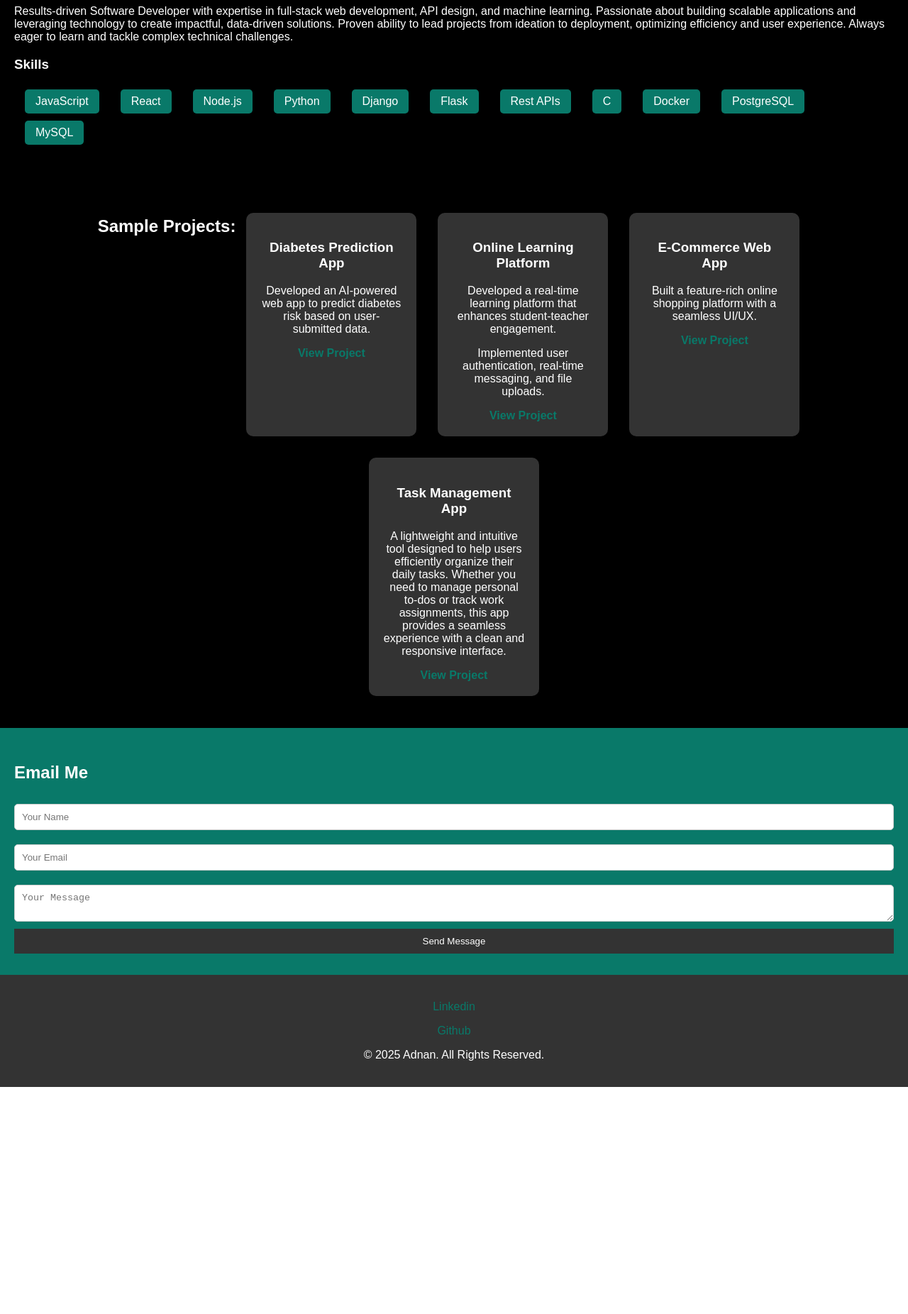
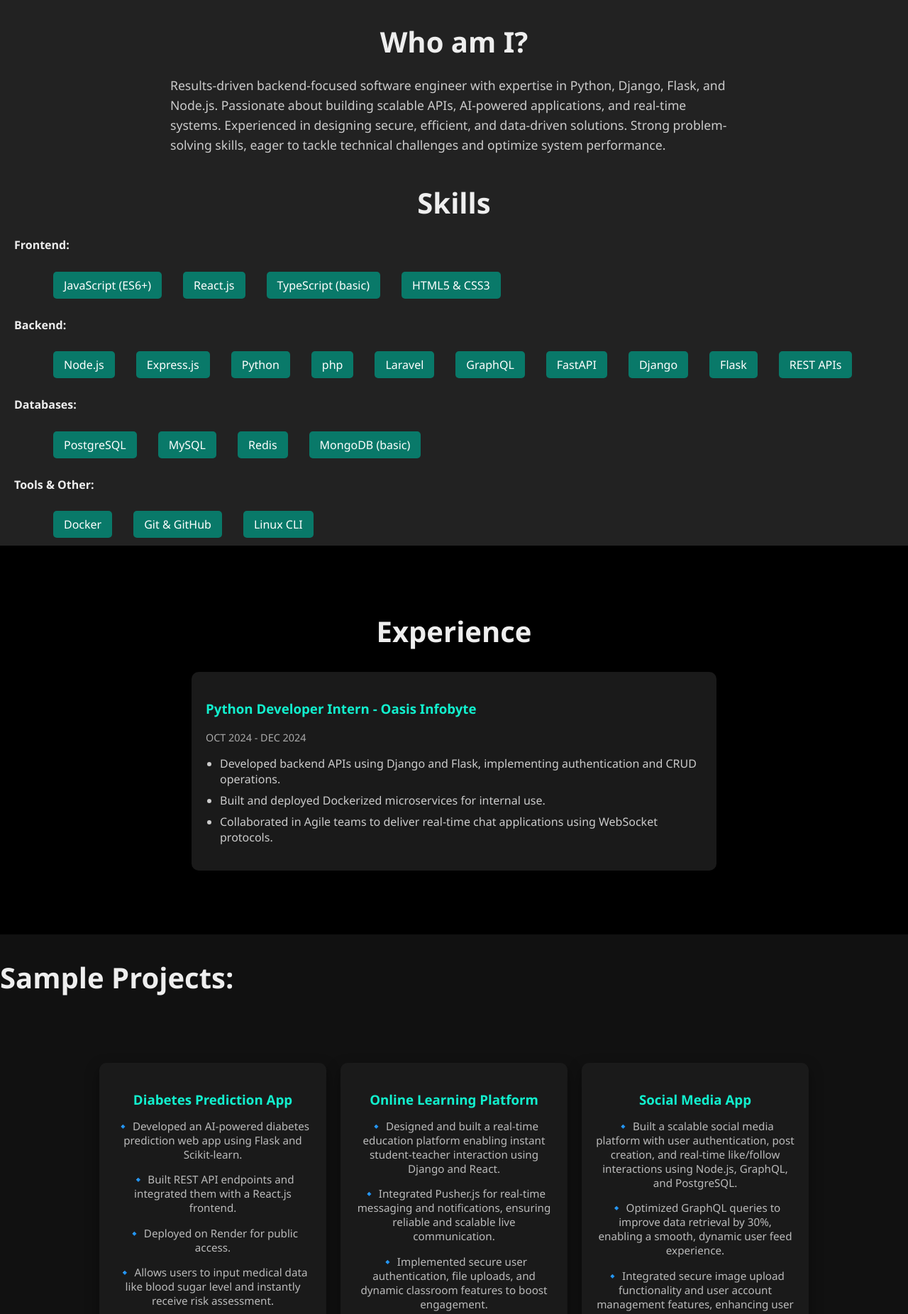
Before and after one commit to Adnangad/portfolio, a React (Vite) app: page / in a window 1280 px wide. Shown: the part 640-2492 px from the top of the page at 71% size. Before the commit the page ends 2172 px from the top, so only its background shows below. Built offline with nearby package versions, Linux system fonts and the light colour scheme.

Commit message:
improved it

```diff
--- a/src/App.css
+++ b/src/App.css
@@ -1,72 +1,91 @@
-/* General Styles */
-body, html {
+/* Reset and General Styles */
+body,
+html {
   margin: 0;
   padding: 0;
-  font-family: Arial, sans-serif;
+  font-family: 'Segoe UI', Tahoma, Geneva, Verdana, sans-serif;
+  scroll-behavior: smooth;
+  background-color: #111;
+  color: #eee;
 }
 
-.app {
-  display: flex;
-  flex-direction: column;
-}
-
-section {
-  padding: 30px 20px;
-  background: #333;
-}
-
-h1, h2, h3 {
-  color: white;
+#mywork {
+  color: black;
 }
 
 a {
   text-decoration: none;
-  color: #097969;
-}
-a:hover {
-  color: black;
+  color: #12f0ce;
+  transition: 0.3s;
 }
 
+a:hover {
+  color: #0ae5b4;
+}
+
+section {
+  padding: 60px 20px;
+}
 
 /* Hero Section */
 .hero {
   text-align: center;
-  background: #333;
-  color: #097969;
-  padding: 30px 20px;
+  padding: 80px 20px;
+  background: #1a1a1a;
+}
+
+.hero img#pf {
+  width: 180px;
+  height: 180px;
+  border-radius: 50%;
+  object-fit: cover;
+  margin-bottom: 20px;
+  border: 3px solid #12f0ce;
 }
 
 .hero h1 {
-  font-size: 40px;
-  color: white;
+  font-size: 2.8rem;
+  margin-bottom: 10px;
 }
 
 .hero p {
-  font-size: 18px;
-}
-#pf {
-  width: 300px;
-  height: auto;
-  border-radius: 50%;
-  object-fit: cover;
+  font-size: 1.2rem;
+  color: #ccc;
+  margin-bottom: 20px;
 }
 
 .cta-btn {
-  background-color: #12f0ce;;
-  color: black;
-  padding: 10px 20px;
+  background-color: #12f0ce;
+  color: #000;
+  padding: 12px 24px;
+  font-size: 1rem;
   border: none;
+  border-radius: 8px;
   cursor: pointer;
+  transition: 0.3s;
 }
 
 .cta-btn:hover {
-  background-color: gray;
+  background-color: #0ae5b4;
 }
 
 /* About Section */
 .about {
-  background-color: black;
-  color: white;
+  background-color: #222;
+}
+
+.about h2,
+.about h3 {
+  text-align: center;
+  margin-bottom: 20px;
+}
+
+.about p {
+  max-width: 800px;
+  margin: 0 auto 40px;
+  font-size: 1.1rem;
+  line-height: 1.6;
+  color: #ccc;
 }
 
 .skills-list {
@@ -82,65 +101,174 @@ a:hover {
   color: white;
   border-radius: 5px;
 }
-#proj {
-  color: white;
-  float: left;
-}
+
 /* Projects Section */
 .projects {
-  background-color: black;
-  color: white;
   display: flex;
   flex-wrap: wrap;
   justify-content: center;
+  gap: 20px;
+  background-color: #111;
 }
 
 .project-card {
-  width: 200px;
-  background-color: #333;
-  margin: 15px;
+  width: 280px;
+  background-color: #1a1a1a;
   padding: 20px;
   border-radius: 10px;
+  box-shadow: 0 8px 20px rgba(0, 0, 0, 0.4);
   text-align: center;
-  box-shadow: 0 4px 8px rgba(0, 0, 0, 0.1);
   transition: transform 0.3s;
 }
 
-.project-card a {
-  font-weight: bold;
+.project-card:hover {
+  transform: translateY(-5px);
 }
 
-#contact {
-  background-color: #097969;
+.project-card h3 {
+  color: #12f0ce;
+  margin-bottom: 10px;
 }
+
+.project-card p {
+  font-size: 0.95rem;
+  margin-bottom: 10px;
+  color: #bbb;
+}
+
+.project-link {
+  display: inline-block;
+  margin-top: 10px;
+  background-color: #12f0ce;
+  color: #000;
+  padding: 8px 16px;
+  border-radius: 6px;
+  font-weight: bold;
+  transition: 0.3s;
+}
+
+.project-link:hover {
+  background-color: #0ae5b4;
+}
+
+/* Experience Section */
+.experience {
+  margin-top: -70px;
+  background-color: #222;
+  padding: 60px 20px;
+  text-align: center;
+  border: 1px black;
+  background-color: #000;
+}
+
+.experience h2 {
+  margin-bottom: 30px;
+  font-size: 2.5rem;
+}
+h2 {
+  font-size: 2.5rem;
+}
+
+.experience-item {
+  background: #1a1a1a;
+  margin: 0 auto 30px;
+  padding: 20px;
+  border-radius: 10px;
+  max-width: 700px;
+  text-align: left;
+}
+
+.experience-item h3 {
+  color: #12f0ce;
+}
+
+.date {
+  font-size: 0.9rem;
+  color: #aaa;
+  margin-bottom: 10px;
+}
+
+.experience-item ul {
+  padding-left: 20px;
+}
+
+.experience-item li {
+  margin-bottom: 8px;
+  font-size: 1rem;
+  color: #ccc;
+}
+
+/* Contact Section */
+.contact {
+  background-color: #1a1a1a;
+  text-align: center;
+}
+
+.contact h2 {
+  margin-bottom: 30px;
+}
+
 .contact-form {
+  max-width: 600px;
+  margin: 0 auto;
   display: flex;
   flex-direction: column;
 }
 
-.contact-form input, .contact-form textarea {
+.contact-form input,
+.contact-form textarea {
   margin: 10px 0;
-  padding: 10px;
-  border-radius: 5px;
-  border: 1px solid #ccc;
+  padding: 12px;
+  border-radius: 6px;
+  border: none;
+  background-color: #333;
+  color: #eee;
+  font-size: 1rem;
+}
+
+.contact-form textarea {
+  min-height: 120px;
+  resize: vertical;
 }
 
 .submit-btn {
-  padding: 10px 20px;
-  background-color: #333;
-  color: white;
+  background-color: #12f0ce;
+  color: #000;
+  padding: 12px 24px;
+  font-size: 1rem;
   border: none;
+  border-radius: 6px;
+  margin-top: 10px;
   cursor: pointer;
+  transition: 0.3s;
 }
 
 .submit-btn:hover {
-  background-color: black;
+  background-color: #0ae5b4;
 }
 
 /* Footer Section */
 .footer {
-  background-color: #333;
+  background-color: #000;
   text-align: center;
-  color: white;
   padding: 20px;
+  font-size: 0.9rem;
 }
+
+.footer a {
+  margin: 0 10px;
+  font-weight: bold;
+}
+
+.footer p {
+  margin-top: 10px;
+  color: #aaa;
+}
+
+/* Responsive */
+@media (max-width: 768px) {
+  .projects {
+    flex-direction: column;
+    align-items: center;
+  }
+}
--- a/src/App.jsx
+++ b/src/App.jsx
@@ -47,54 +47,111 @@ function App() {
         <img src={myImage} alt="Description" id="pf" />
         <h1>Hi, I'm Adnan Obuya</h1>
         <p>I'm a passionate Software Developer.</p>
-        <button className="cta-btn"><a href="https://github.com/Adnangad">View my work</a></button>
+        <button className="cta-btn"><a href="https://github.com/Adnangad" id="mywork">View my work</a></button>
       </section>
       <section id="about" className="about">
         <h2>Who am I?</h2>
-        <p>Results-driven Software Developer with expertise in full-stack web
-          development, API design, and machine learning. Passionate about
-          building scalable applications and leveraging technology to create
-          impactful, data-driven solutions. Proven ability to lead projects from
-          ideation to deployment, optimizing efficiency and user experience.
-          Always eager to learn and tackle complex technical challenges.</p>
-        <h3>Skills</h3>
-        <ul className="skills-list">
-          <li>JavaScript</li>
-          <li>React</li>
+        <p>Results-driven backend-focused software engineer with expertise in
+          Python, Django, Flask, and Node.js. Passionate about building scalable
+          APIs, AI-powered applications, and real-time systems. Experienced in
+          designing secure, efficient, and data-driven solutions. Strong problem-
+          solving skills, eager to tackle technical challenges and optimize system
+          performance.</p>
+        <h2>Skills</h2>
+        <div className="skills-list">
+          <h4>Frontend:</h4>
+          <ul>
+            <li>JavaScript (ES6+)</li>
+            <li>React.js</li>
+            <li>TypeScript (basic)</li>
+            <li>HTML5 & CSS3</li>
+          </ul>
+
+          <h4>Backend:</h4>
+          <ul>
             <li>Node.js</li>
+            <li>Express.js</li>
             <li>Python</li>
+            <li>php</li>
+            <li>Laravel</li>
+            <li>GraphQL</li>
+            <li>FastAPI</li>
             <li>Django</li>
             <li>Flask</li>
-          <li>Rest APIs</li>
-          <li>C</li>
-          <li>Docker</li>
+            <li>REST APIs</li>
+          </ul>
+
+          <h4>Databases:</h4>
+          <ul>
             <li>PostgreSQL</li>
             <li>MySQL</li>
+            <li>Redis</li>
+            <li>MongoDB (basic)</li>
           </ul>
+
+          <h4>Tools & Other:</h4>
+          <ul>
+            <li>Docker</li>
+            <li>Git & GitHub</li>
+            <li>Linux CLI</li>
+          </ul>
+        </div>
       </section>
+      <section id="experience" className="experience">
+        <h2>Experience</h2>
+
+        <div className="experience-item">
+          <h3>Python Developer Intern - Oasis Infobyte</h3>
+          <p className="date">OCT 2024 - DEC 2024</p>
+          <ul>
+            <li>Developed backend APIs using Django and Flask, implementing authentication and CRUD operations.</li>
+            <li>Built and deployed Dockerized microservices for internal use.</li>
+            <li>Collaborated in Agile teams to deliver real-time chat applications using WebSocket protocols.</li>
+          </ul>
+        </div>
+      </section>
+      <h2>Sample Projects:</h2>
       <section id="projects" className="projects">
-        <h2 id='proj'>Sample Projects:</h2>
         <div className="project-card">
           <h3>Diabetes Prediction App</h3>
-          <p>Developed an AI-powered web app to predict diabetes risk based on
-            user-submitted data.</p>
-          <a href="https://github.com/Adnangad/diabetes_predictor">View Project</a>
+          <p>🔹 Developed an AI-powered diabetes prediction web app using Flask and Scikit-learn.</p>
+          <p>🔹 Built REST API endpoints and integrated them with a React.js frontend.</p>
+          <p>🔹 Deployed on Render for public access.</p>
+          <p>🔹 Allows users to input medical data like blood sugar level and instantly receive risk assessment.</p>
+
+          <a className="project-link" href="https://github.com/Adnangad/diabetes_predictor" target="_blank" rel="noopener noreferrer">
+            View Project on GitHub
+          </a>
         </div>
         <div className="project-card">
           <h3>Online Learning Platform</h3>
-          <p>Developed a real-time learning platform that enhances student-teacher engagement.</p>
-          <p>Implemented user authentication, real-time messaging, and file uploads.</p>
-          <a href="https://github.com/Adnangad/Edu-_Hub">View Project</a>
+          <p>🔹 Designed and built a real-time education platform enabling instant student-teacher interaction using Django and React.</p>
+          <p>🔹 Integrated Pusher.js for real-time messaging and notifications, ensuring reliable and scalable live communication.</p>
+          <p>🔹 Implemented secure user authentication, file uploads, and dynamic classroom features to boost engagement.</p>
+          <a className="project-link" href="https://github.com/Adnangad/Edu-_Hub" target="_blank" rel="noopener noreferrer">
+            View Project on GitHub
+          </a>
+        </div>
+        <div className='project-card'>
+          <h3>Social Media App</h3>
+          <p>🔹 Built a scalable social media platform with user authentication, post
+            creation, and real-time like/follow interactions using Node.js, GraphQL,
+            and PostgreSQL.</p>
+          <p>🔹 Optimized GraphQL queries to improve data retrieval by 30%, enabling
+            a smooth, dynamic user feed experience.</p>
+          <p>🔹 Integrated secure image upload functionality and user account management features, enhancing user engagement.</p>
+          <a className="project-link" href="https://github.com/Adnangad/goymarey_project" target="_blank" rel="noopener noreferrer">
+            View Project on GitHub
+          </a>
         </div>
         <div className="project-card">
           <h3>E-Commerce Web App</h3>
-          <p>Built a feature-rich online shopping platform with a seamless UI/UX.</p>
-          <a href="https://github.com/Adnangad/Iman_caffe_project">View Project</a>
-        </div>
-        <div className="project-card">
-          <h3>Task Management App</h3>
-          <p>A lightweight and intuitive tool designed to help users efficiently organize their daily tasks. Whether you need to manage personal to-dos or track work assignments, this app provides a seamless experience with a clean and responsive interface.</p>
-          <a href="https://github.com/Adnangad/Iman_caffe_project">View Project</a>
+          <p>🔹 Developed an end-to-end e-commerce application with Flask, featuring user authentication, dynamic product browsing, and secure cart management.</p>
+          <p>🔹 Implemented a seamless checkout process, reducing user drop-off rate during purchasing by 25%.</p>
+          <p>🔹 Designed a clean, responsive UI using HTML/CSS for optimal desktop and mobile experience.</p>
+          <a className="project-link" href="https://github.com/Adnangad/Iman_caffe_project" target="_blank" rel="noopener noreferrer">
+            View Project on GitHub
+          </a>
         </div>
       </section>
       <section id="contact" className="contact">
```
Lines whose indentation alone changed are shown as unchanged.
